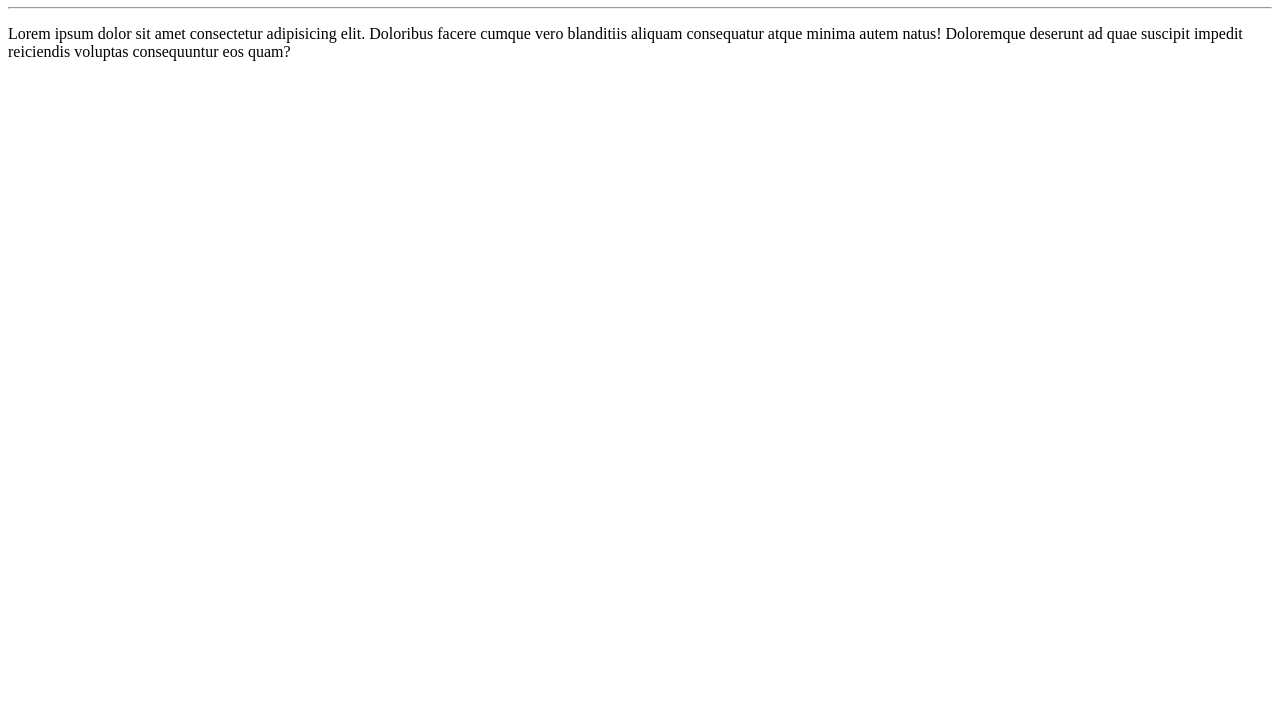
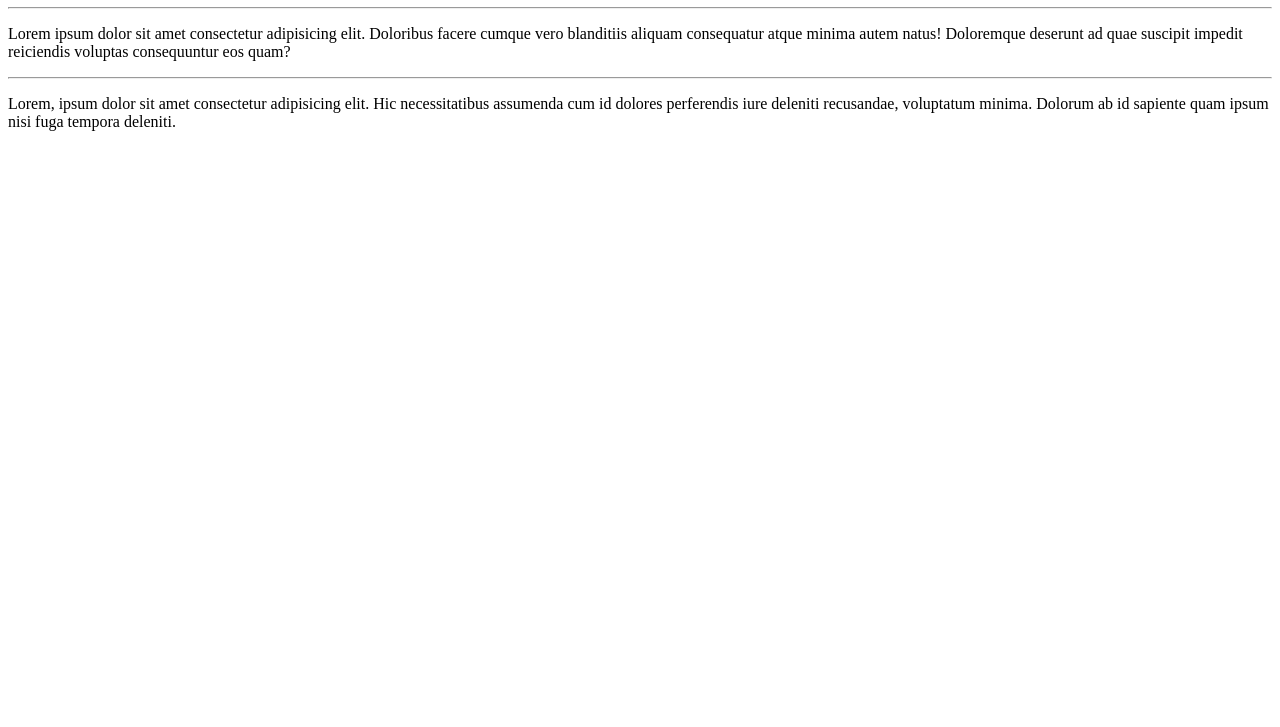
Before and after one commit to davidmamaral/OlaMundo, a plain HTML site: page site-exemplo/index.html in a window 1280 px wide. Shown: the part 73-800 px from the top of the page. Drawn offline with Linux system fonts and the light colour scheme.

Commit message:
adicionei um paragrafo

```diff
--- a/site-exemplo/index.html
+++ b/site-exemplo/index.html
@@ -9,6 +9,7 @@
     <h1> Olá Mundo</h1>
     <hr>
     <p> Lorem ipsum dolor sit amet consectetur adipisicing elit. Doloribus facere cumque vero blanditiis aliquam consequatur atque minima autem natus! Doloremque deserunt ad quae suscipit impedit reiciendis voluptas consequuntur eos quam?</p>
-
+    <hr>
+    <p>Lorem, ipsum dolor sit amet consectetur adipisicing elit. Hic necessitatibus assumenda cum id dolores perferendis iure deleniti recusandae, voluptatum minima. Dolorum ab id sapiente quam ipsum nisi fuga tempora deleniti.</p>
 </body>
 </html>
```
